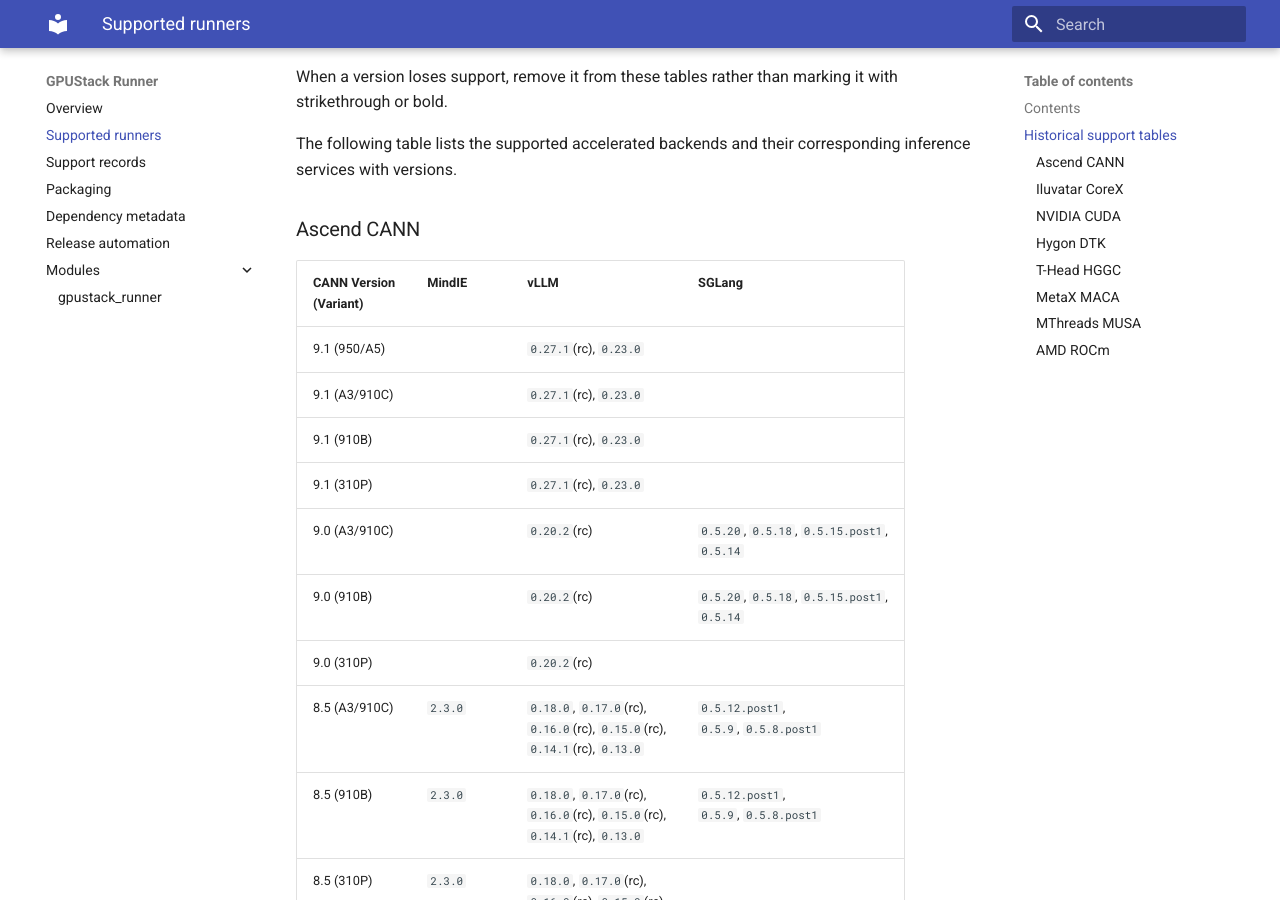
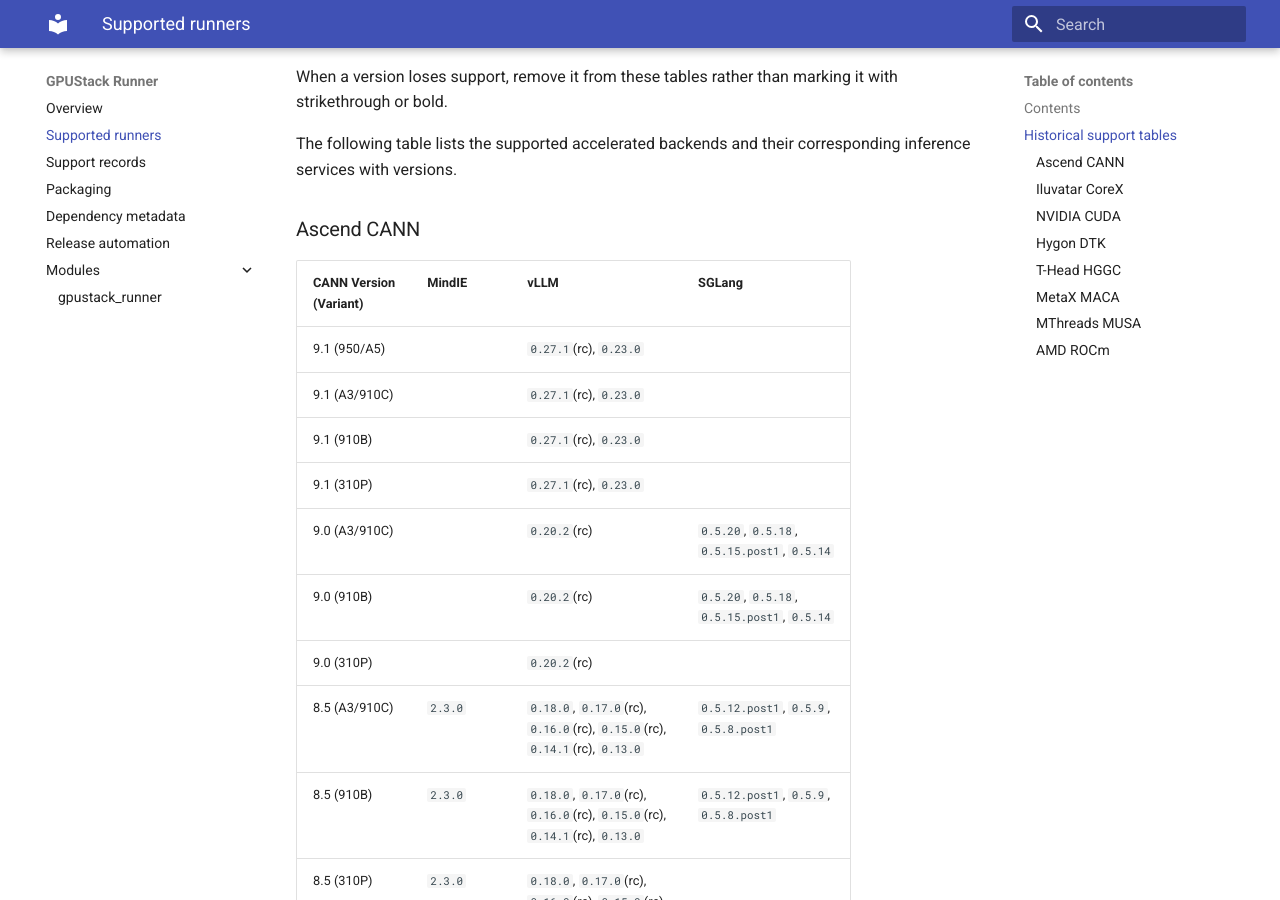
Before and after one commit to gpustack/runner, an MkDocs documentation site: the page built from docs/supported-runners.md, in a window 1280 px wide and 900 px high, scrolled down 461 px. Built offline with MkDocs 1.6.1 and Material for MkDocs 9.7.7, drawn with Linux system fonts in a browser that asks for light colours.

```diff
--- a/docs/supported-runners.md
+++ b/docs/supported-runners.md
@@ -25,11 +25,11 @@ The following table lists the supported accelerated backends and their correspon
 | 9.1 (A3/910C)                |           | `0.27.1`(rc), `0.23.0`                                                                             |                                             |
 | 9.1 (910B)                   |           | `0.27.1`(rc), `0.23.0`                                                                             |                                             |
 | 9.1 (310P)                   |           | `0.27.1`(rc), `0.23.0`                                                                             |                                             |
-| 9.0 (A3/910C)                |           | `0.20.2`(rc)                                                                         | `0.5.20`, `0.5.18`, `0.5.15.post1`, <br/>`0.5.14`     |
-| 9.0 (910B)                   |           | `0.20.2`(rc)                                                                         | `0.5.20`, `0.5.18`, `0.5.15.post1`, <br/>`0.5.14`     |
+| 9.0 (A3/910C)                |           | `0.20.2`(rc)                                                                         | `0.5.20`, `0.5.18`, <br/>`0.5.15.post1`, `0.5.14`     |
+| 9.0 (910B)                   |           | `0.20.2`(rc)                                                                         | `0.5.20`, `0.5.18`, <br/>`0.5.15.post1`, `0.5.14`     |
 | 9.0 (310P)                   |           | `0.20.2`(rc)                                                                         |                                             |
-| 8.5 (A3/910C)                | `2.3.0`   | `0.18.0`, `0.17.0`(rc), <br/>`0.16.0`(rc), `0.15.0`(rc), <br/>`0.14.1`(rc), `0.13.0` | `0.5.12.post1`, <br/>`0.5.9`, `0.5.8.post1` |
-| 8.5 (910B)                   | `2.3.0`   | `0.18.0`, `0.17.0`(rc), <br/>`0.16.0`(rc), `0.15.0`(rc), <br/>`0.14.1`(rc), `0.13.0` | `0.5.12.post1`, <br/>`0.5.9`, `0.5.8.post1` |
+| 8.5 (A3/910C)                | `2.3.0`   | `0.18.0`, `0.17.0`(rc), <br/>`0.16.0`(rc), `0.15.0`(rc), <br/>`0.14.1`(rc), `0.13.0` | `0.5.12.post1`, `0.5.9`, <br/>`0.5.8.post1` |
+| 8.5 (910B)                   | `2.3.0`   | `0.18.0`, `0.17.0`(rc), <br/>`0.16.0`(rc), `0.15.0`(rc), <br/>`0.14.1`(rc), `0.13.0` | `0.5.12.post1`, `0.5.9`, <br/>`0.5.8.post1` |
 | 8.5 (310P)                   | `2.3.0`   | `0.18.0`, `0.17.0`(rc), <br/>`0.16.0`(rc), `0.15.0`(rc), <br/>`0.14.1`(rc)           |                                             |
 | 8.3 (A3/910C)                | `2.2.rc1` | `0.12.0`(rc), `0.11.0`                                                               | `0.5.7`, `0.5.6.post2`                      |
 | 8.3 (910B)                   | `2.2.rc1` | `0.12.0`(rc), `0.11.0`                                                               | `0.5.7`, `0.5.6.post2`                      |
@@ -48,7 +48,7 @@ The following table lists the supported accelerated backends and their correspon
 
 | CUDA Version <br/> (Variant) | vLLM                                                                                                                                                                                                              | SGLang                                                                                                            | VoxBox   |
 |------------------------------|-------------------------------------------------------------------------------------------------------------------------------------------------------------------------------------------------------------------|-------------------------------------------------------------------------------------------------------------------|----------|
-| 13.0                         | `0.31.0`, `0.30.0`,<br/> `0.29.0`, `0.27.1`,<br/> `0.25.1`, `0.24.0`,<br/> `0.22.1`, `0.21.0`,<br/> `0.20.2`, `0.19.1`,<br/> `0.18.1`                                                                                                      | `0.5.21`, `0.5.18`, `0.5.15.post1`, <br/>`0.5.14`, `0.5.12.post1`                                                           |          |
+| 13.0                         | `0.31.0`, `0.30.0`,<br/> `0.29.0`, `0.27.1`,<br/> `0.25.1`, `0.24.0`,<br/> `0.22.1`, `0.21.0`,<br/> `0.20.2`, `0.19.1`,<br/> `0.18.1`                                                                                                      | `0.5.21`, `0.5.18`, <br/>`0.5.15.post1`, `0.5.14`, <br/>`0.5.12.post1`                                                           |          |
 | 12.9                         | `0.31.0`, `0.29.0`,<br/> `0.27.1`, `0.25.1`,<br/> `0.24.0`, `0.22.1`,<br/> `0.21.0`, `0.20.2`,<br/> `0.19.1`, `0.18.1`,<br/> `0.17.1`, `0.16.0`,<br/> `0.15.1`, `0.14.1`,<br/> `0.13.0`, `0.12.0`,<br/> `0.11.2`                 | `0.5.18`, `0.5.15.post1`,<br/> `0.5.14`, `0.5.12.post1`, <br/>`0.5.9`, `0.5.8.post1`, <br/>`0.5.7`, `0.5.6.post2` |          |
 | 12.8                         | `0.17.1`, `0.16.0`, <br/>`0.15.1`, `0.14.1`, <br/>`0.13.0`, `0.12.0`, <br/>`0.11.2`, `0.10.2`                                                                                                                     | `0.5.9`, `0.5.8.post1`, <br/>`0.5.7`, `0.5.6.post2`, <br/>`0.5.5.post3`                                           | `0.0.21` |
 | 12.6                         | `0.15.1`, `0.14.1`, <br/>`0.13.0`, `0.12.0`, <br/>`0.11.2`, `0.10.2`                                                                                                                                              |                                                                                                                   | `0.0.21` |
@@ -88,7 +88,7 @@ The following table lists the supported accelerated backends and their correspon
 
 | ROCm Version <br/> (Variant) | vLLM                                                                                                          | SGLang                                                    |
 |------------------------------|---------------------------------------------------------------------------------------------------------------|-----------------------------------------------------------|
-| 7.2                          | `0.31.0`, `0.30.0`,<br/> `0.29.0`, `0.27.1`,<br/> `0.25.1`, `0.24.0`,<br/> `0.22.1`, `0.21.0`,<br/> `0.20.2`, `0.19.1`                 | `0.5.21`, `0.5.18`, `0.5.15.post1`, <br/>`0.5.14`, `0.5.12.post1`   |
+| 7.2                          | `0.31.0`, `0.30.0`,<br/> `0.29.0`, `0.27.1`,<br/> `0.25.1`, `0.24.0`,<br/> `0.22.1`, `0.21.0`,<br/> `0.20.2`, `0.19.1`                 | `0.5.21`, `0.5.18`, <br/>`0.5.15.post1`, `0.5.14`, <br/>`0.5.12.post1`   |
 | 7.1                          | `0.17.1`                                                                                                      |                                                           |
 | 7.0                          | `0.18.1`, `0.16.0`,<br/> `0.15.1`, `0.14.1`,<br/> `0.13.0`, `0.12.0`,<br/> `0.11.2`                           | `0.5.9`, `0.5.8.post1`, <br/>`0.5.7`, `0.5.6.post2`       |
 | 6.4                          | `0.16.0`, `0.15.1`,<br/> `0.14.1`, `0.13.0`,<br/> `0.12.0`, `0.11.2`,<br/> `0.10.2`                           | `0.5.8.post1`, `0.5.7`, <br/>`0.5.6.post2`, `0.5.5.post3` |
```
Also changed, not shown: .agents/skills/runner-release/SKILL.md (+3 -2 lines).
